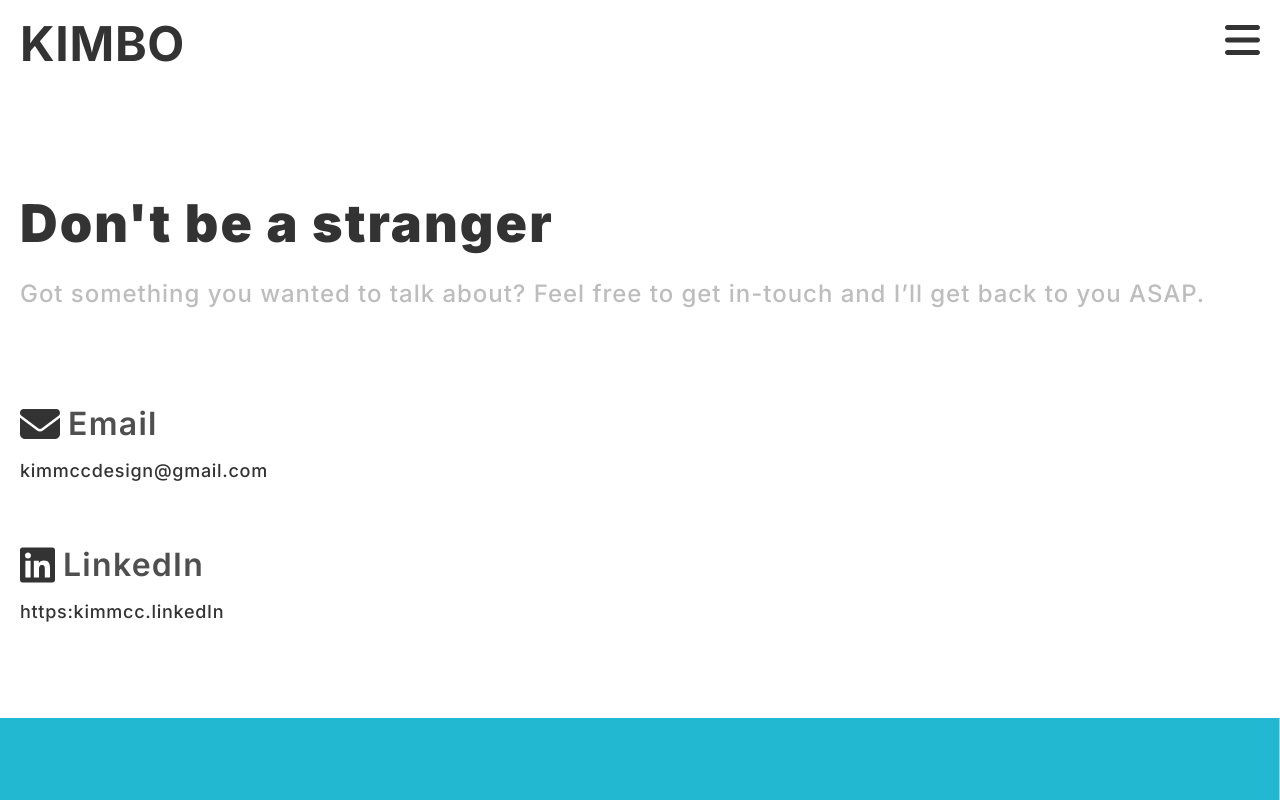
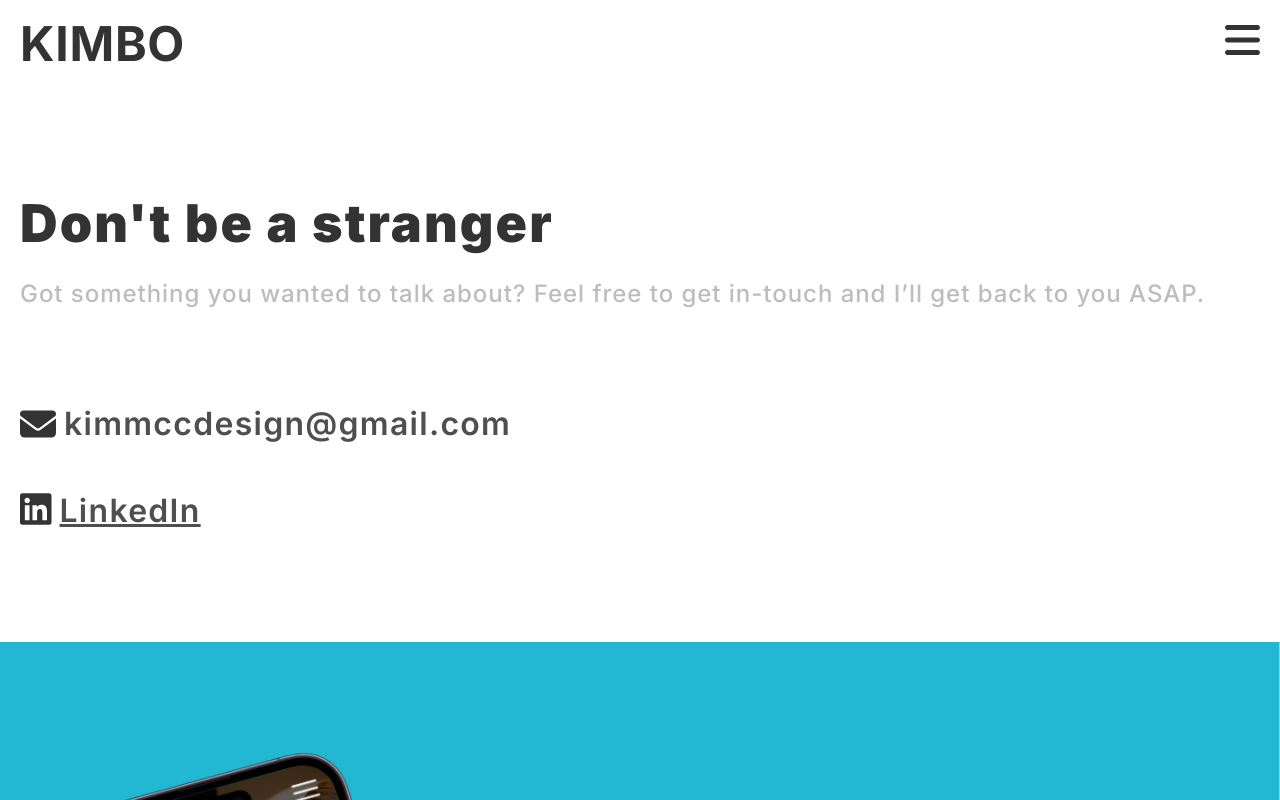
Before and after one commit to KimboMcC/kimbo_mcc, a Next.js app: page /Contact in a window 1280 px wide. Shown: the top 800 px of the page. Built offline with nearby package versions, Linux system fonts and the light colour scheme.

Commit message:
aesthetic adjustments + linking contact page

```diff
--- a/src/app/Contact/page.jsx
+++ b/src/app/Contact/page.jsx
@@ -1,4 +1,4 @@
-import { faEnvelope } from "@fortawesome/free-solid-svg-icons";
+import { faEnvelope, faSquareArrowUpRight} from "@fortawesome/free-solid-svg-icons";
 import { faLinkedin } from "@fortawesome/free-brands-svg-icons";
 import Heading from "../components/Heading";
 import { FontAwesomeIcon } from "@fortawesome/react-fontawesome";
@@ -6,6 +6,7 @@ import ProjSolo from "../components/ProjSolo";
 import { projectList } from "../data/projectList";
 import Footer from "../components/Footer";
 import { allProj } from "../data/projectList";
+import Link from "next/link";
 
 export default function Contact() {
 
@@ -30,19 +31,19 @@ export default function Contact() {
         <div>
             <Heading h1="Don't be a stranger" h2="Got something you wanted to talk about? Feel free to get in-touch and I’ll get back to you ASAP."/>
                 <div className="flex flex-col gap-8 pl-5 pb-24">
-                    <div className="mb-8">
-                        <div className="inline-flex pb-4 text-[#333]">
-                            <FontAwesomeIcon className="h-10 pr-2 text-[#333]" icon={faEnvelope}/>
-                            <h3>Email</h3>
+                    <div className="mb-2">
+                        <div className="inline-flex items-center pb-2 text-[#333]">
+                            <FontAwesomeIcon className="h-9 pr-2 text-[#333]" icon={faEnvelope}/>
+                            <h3>kimmccdesign@gmail.com</h3>
                         </div>
-                        <p>kimmccdesign@gmail.com</p>
                     </div>
                     <div>
-                        <div className="inline-flex pb-4 text-[#333]">
-                            <FontAwesomeIcon className="h-10 pr-2" icon={faLinkedin}/>
-                            <h3>LinkedIn</h3>
-                        </div>
-                        <p>https:kimmcc.linkedIn</p>
+                        <Link className="inline-flex pb-4 text-[#333]" href="https://www.linkedin.com/in/kim-mccauley-974881208/" >
+                            <FontAwesomeIcon className="h-9 pr-2" icon={faLinkedin}/>
+                            <h3 className="underline">LinkedIn</h3>
+
+                        </Link>
+
                     </div>
                 </div>
                 <div className="mb-24">
--- a/src/app/components/Button.jsx
+++ b/src/app/components/Button.jsx
@@ -15,7 +15,7 @@ export default function Button( props ) {
     return (
         <div className="bg-black">
             <p className={"bg-black absolute bottom-12 left-5 px-4 py-3 opacity-50 rounded-sm z-10 " + gallery} aria-hidden='true'>{title}</p>
-            <p className="hover:underline"><Link className={"bg-white absolute bottom-12 left-5 px-4 py-3 rounded-sm z-10 " + gallery + ' ' + animate} href={projects}>{title}</Link></p>
+            <p><Link className={"bg-white absolute bottom-12 left-5 px-4 py-3 rounded-sm z-10 " + gallery + ' ' + animate} href={projects}>{title}</Link></p>
         </div>
     )
 }
--- a/src/app/components/ContactButton.jsx
+++ b/src/app/components/ContactButton.jsx
@@ -6,8 +6,8 @@ export default function ContactButton() {
 
 
     return(
-        <div className="flex items-center gap-2 buttonanimate">
-            <FontAwesomeIcon icon={faSquareArrowUpRight}/>
+        <div className="flex items-center gap-2 anime w-1/5">
+            <FontAwesomeIcon className="h-6" icon={faSquareArrowUpRight}/>
             <p className="font-semibold"><Link href="/Contact" className="hover:underline">Contact me</Link></p>
         </div>
     )
--- a/src/app/components/ProjSolo.jsx
+++ b/src/app/components/ProjSolo.jsx
@@ -1,4 +1,5 @@
 'use client'
+
 import Image from "next/image"
 import test from './05.jpg'
 import Button from "./Button"
@@ -23,7 +24,7 @@ export default function ProjSolo( props ) {
     };
 
     return(
-        <Link href={''}>
+        <Link href={`/Projects/${slug}`}>
         <div className="relative h-70 " onMouseOut={handleMouseOut} onMouseOver={handleMouseOver}>
 
                 <Image
--- a/src/app/components/Project.jsx
+++ b/src/app/components/Project.jsx
@@ -23,7 +23,12 @@ export default function Project( props ) {
             </div>
             <div>
                 {imgs.map((img) => (
-                    <ProjSolo gallery={'hidden'} src={img} key='1'/>
+                    <Image
+                    className="z-10"
+                    src={img}
+                    key={1}
+                    alt="Picture of work"
+                    />
                 ))}
             </div>
             <ContactLink h3='Let&apos;s talk!' p="Got an idea but no clue how to turn it into a reality?"/>
--- a/src/app/globals.css
+++ b/src/app/globals.css
@@ -104,9 +104,20 @@ li:hover {
 .buttonanimate {
   transform: translate(6px, -6px);
   transition: transform .5s;
+  text-decoration: underline;
 }
 
 .smile {
   transform: translate(0px, 0px);
   transition: transform .5s;
 }
+
+.anime:hover {
+  transform: translate(6px, -6px);
+  text-decoration: underline;
+}
+
+.anime {
+  transform: translate(0px, 0px);
+  transition: transform .5s;
+}
--- a/src/app/page.jsx
+++ b/src/app/page.jsx
@@ -6,6 +6,7 @@ import Heading from './components/Heading'
 import ContactLink from './components/ContactLink'
 import Footer from './components/Footer'
 import { allProj } from './data/projectList'
+
 
 export default function Home() {
 
```
